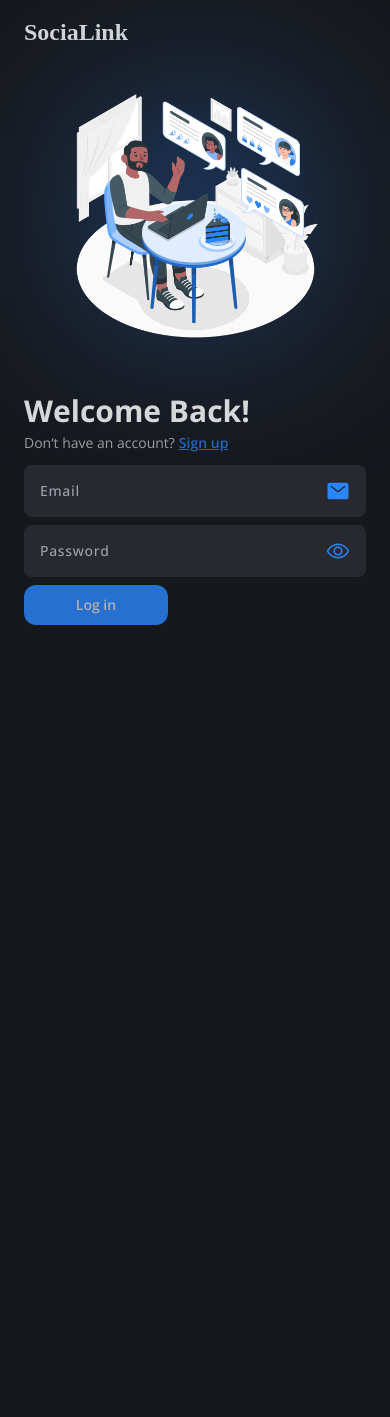
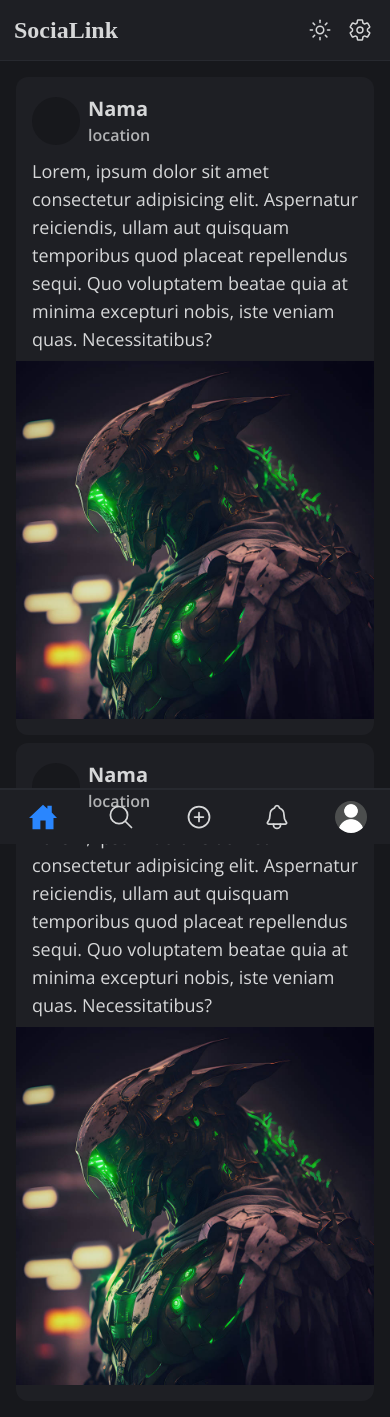
Before and after one commit to muhffikkri/social-media-backup, a React (Vite) app: page / in a window 390 px wide. Before the commit the page ends 844 px from the top, so only its background shows below. Built offline with nearby package versions, Linux system fonts and the light colour scheme.

Commit message:
First Commit

```diff
--- a/src/App.jsx
+++ b/src/App.jsx
@@ -5,6 +5,11 @@ import SignUp from "./pages/SignUp";
 import Home from "./pages/Home";
 import CreateProfile from "./pages/CreateProfile";
 import CreatePost from "./pages/CreatePost";
+import Notification from "./pages/Notification";
+import SearchPage from "./pages/SearchPage";
+
+import PageTester from "./pages/PageTester";
+
 import handleShowToast from "./functions/showToast";
 import { ToastContainer } from "react-toastify";
 import "react-toastify/dist/ReactToastify.css";
@@ -14,7 +19,7 @@ function App() {
 	return (
 		<>
 			<Routes>
-				<Route path="/" element={<Login handleShowToast={handleShowToast} />} />
+				<Route path="/" element={<PageTester handleShowToast={handleShowToast} />} />
 				<Route
 					path="/login"
 					element={<Login handleShowToast={handleShowToast} />}
@@ -26,9 +31,12 @@ function App() {
 				<Route
 					path="/create"
 					element={<CreateProfile handleShowToast={handleShowToast} />}
+
 				/>
 				<Route path="/post" element={<CreatePost />} />
 				<Route path="/home" element={<Home />} />
+				<Route path="/notification" element={<Notification />} />
+				<Route path="/search-page" element={<SearchPage/>} />
 				<Route path="*" element={<Error />} />
 			</Routes>
 
--- a/src/components/Friendlist.jsx
+++ b/src/components/Friendlist.jsx
@@ -1,4 +1,4 @@
-export default function Friendlist() {
+export default function Friendlist(Friends) {
 	// dummy
 	const friends = [
 		{
--- /dev/null
+++ b/src/pages/Notification.jsx
@@ -0,0 +1,61 @@
+import Friendlist from "../components/Friendlist";
+import Navbar from "../components/Navbar";
+
+export default function Notification() {
+  return (
+    <>
+      <Navbar />
+      <div className="xl:flex mt-[61px] md:mt-[73px] xl:ml-[288px] xl:justify-between xl:mr-[28%]">
+        {/* Main content */}
+        <div className="font-open-sans w-full py-2 px-4 mx-auto ">
+          {/* Posts container */}
+          <div className="w-full h-auto mt-2 " id="postsContainer">
+            <div className="w-full h-auto flex flex-col bg-d-primary rounded-xl mb-2">
+              <div className="flex flex-col p-4 pb-2">
+                <div className="w-full h-14 flex items-center" id="headerPost">
+                  <div className="w-12 h-12 rounded-full bg-d-bgc" id="image"></div>
+                  <div className="flex flex-col px-2 text-d-text" id="nameAndLocation">
+                    <p className="font-bold text-xl">Nama</p>
+                    <p className="font-semibold opacity-80">location</p>
+                  </div>
+                </div>
+                <div className="w-full h-auto pt-2">
+                  <p className="text-d-text text-lg text-left">
+                    Lorem, ipsum dolor sit amet consectetur adipisicing elit. Aspernatur reiciendis, ullam aut quisquam temporibus quod placeat repellendus sequi. Quo voluptatem beatae quia at minima excepturi nobis, iste veniam quas.
+                    Necessitatibus?
+                  </p>
+                </div>
+              </div>
+              <div className="w-full mb-4">
+                <img src="/images/alien.jpg" alt="" />
+              </div>
+            </div>
+            <div className="w-full h-auto flex flex-col bg-d-primary rounded-xl mb-2">
+              <div className="flex flex-col p-4 pb-2">
+                <div className="w-full h-14 flex items-center" id="headerPost">
+                  <div className="w-12 h-12 rounded-full bg-d-bgc" id="image"></div>
+                  <div className="flex flex-col px-2 text-d-text" id="nameAndLocation">
+                    <p className="font-bold text-xl">Nama</p>
+                    <p className="font-semibold opacity-80">location</p>
+                  </div>
+                </div>
+                <div className="w-full h-auto pt-2">
+                  <p className="text-d-text text-lg text-left">
+                    Lorem, ipsum dolor sit amet consectetur adipisicing elit. Aspernatur reiciendis, ullam aut quisquam temporibus quod placeat repellendus sequi. Quo voluptatem beatae quia at minima excepturi nobis, iste veniam quas.
+                    Necessitatibus?
+                  </p>
+                </div>
+              </div>
+              <div className="w-full mb-4">
+                <img src="/images/alien.jpg" alt="" />
+              </div>
+            </div>
+          </div>
+          {/* End Posts */}
+        </div>
+        {/* End main content */}
+        <Friendlist />
+      </div>
+    </>
+  );
+}
--- /dev/null
+++ b/src/pages/PageTester.jsx
@@ -0,0 +1,65 @@
+import Friendlist from "../components/Friendlist";
+import Navbar from "../components/Navbar";
+
+export default function PageTester() {
+  return (
+    <>
+      <Navbar />
+      <div className="xl:flex mt-[61px] md:mt-[73px] xl:ml-[288px] xl:justify-between xl:mr-[28%]">
+        {/* Main content */}
+        <div className="font-open-sans w-full py-2 px-4 mx-auto ">
+          {/* Posts container */}
+          <div className="w-full h-auto mt-2 " id="postsContainer">
+
+            {/* post */}
+            <div className="w-full h-auto flex flex-col bg-d-primary rounded-xl mb-2">
+              <div className="flex flex-col p-4 pb-2">
+                <div className="w-full h-14 flex items-center" id="headerPost">
+                  <div className="w-12 h-12 rounded-full bg-d-bgc" id="image"></div>
+                  <div className="flex flex-col px-2 text-d-text" id="nameAndLocation">
+                    <p className="font-bold text-xl">Nama</p>
+                    <p className="font-semibold opacity-80">location</p>
+                  </div>
+                </div>
+                <div className="w-full h-auto pt-2">
+                  <p className="text-d-text text-lg text-left">
+                    Lorem, ipsum dolor sit amet consectetur adipisicing elit. Aspernatur reiciendis, ullam aut quisquam temporibus quod placeat repellendus sequi. Quo voluptatem beatae quia at minima excepturi nobis, iste veniam quas.
+                    Necessitatibus?
+                  </p>
+                </div>
+              </div>
+              <div className="w-full mb-4">
+                <img src="/images/alien.jpg" alt="" />
+              </div>
+            </div>
+
+            <div className="w-full h-auto flex flex-col bg-d-primary rounded-xl mb-2">
+              <div className="flex flex-col p-4 pb-2">
+                <div className="w-full h-14 flex items-center" id="headerPost">
+                  <div className="w-12 h-12 rounded-full bg-d-bgc" id="image"></div>
+                  <div className="flex flex-col px-2 text-d-text" id="nameAndLocation">
+                    <p className="font-bold text-xl">Nama</p>
+                    <p className="font-semibold opacity-80">location</p>
+                  </div>
+                </div>
+                <div className="w-full h-auto pt-2">
+                  <p className="text-d-text text-lg text-left">
+                    Lorem, ipsum dolor sit amet consectetur adipisicing elit. Aspernatur reiciendis, ullam aut quisquam temporibus quod placeat repellendus sequi. Quo voluptatem beatae quia at minima excepturi nobis, iste veniam quas.
+                    Necessitatibus?
+                  </p>
+                </div>
+              </div>
+              <div className="w-full mb-4">
+                <img src="/images/alien.jpg" alt="" />
+              </div>
+            </div>
+
+          </div>
+          {/* End Posts */}
+        </div>
+        {/* End main content */}
+        <Friendlist />
+      </div>
+    </>
+  );
+}
--- /dev/null
+++ b/src/pages/SearchPage.jsx
@@ -0,0 +1,61 @@
+import Friendlist from "../components/Friendlist";
+import Navbar from "../components/Navbar";
+
+export default function SearchPage() {
+  return (
+    <>
+      <Navbar />
+      <div className="xl:flex mt-[61px] md:mt-[73px] xl:ml-[288px] xl:justify-between xl:mr-[28%]">
+        {/* Main content */}
+        <div className="font-open-sans w-full py-2 px-4 mx-auto ">
+          {/* Posts container */}
+          <div className="w-full h-auto mt-2 " id="postsContainer">
+            <div className="w-full h-auto flex flex-col bg-d-primary rounded-xl mb-2">
+              <div className="flex flex-col p-4 pb-2">
+                <div className="w-full h-14 flex items-center" id="headerPost">
+                  <div className="w-12 h-12 rounded-full bg-d-bgc" id="image"></div>
+                  <div className="flex flex-col px-2 text-d-text" id="nameAndLocation">
+                    <p className="font-bold text-xl">Nama</p>
+                    <p className="font-semibold opacity-80">location</p>
+                  </div>
+                </div>
+                <div className="w-full h-auto pt-2">
+                  <p className="text-d-text text-lg text-left">
+                    Lorem, ipsum dolor sit amet consectetur adipisicing elit. Aspernatur reiciendis, ullam aut quisquam temporibus quod placeat repellendus sequi. Quo voluptatem beatae quia at minima excepturi nobis, iste veniam quas.
+                    Necessitatibus?
+                  </p>
+                </div>
+              </div>
+              <div className="w-full mb-4">
+                <img src="/images/alien.jpg" alt="" />
+              </div>
+            </div>
+            <div className="w-full h-auto flex flex-col bg-d-primary rounded-xl mb-2">
+              <div className="flex flex-col p-4 pb-2">
+                <div className="w-full h-14 flex items-center" id="headerPost">
+                  <div className="w-12 h-12 rounded-full bg-d-bgc" id="image"></div>
+                  <div className="flex flex-col px-2 text-d-text" id="nameAndLocation">
+                    <p className="font-bold text-xl">Nama</p>
+                    <p className="font-semibold opacity-80">location</p>
+                  </div>
+                </div>
+                <div className="w-full h-auto pt-2">
+                  <p className="text-d-text text-lg text-left">
+                    Lorem, ipsum dolor sit amet consectetur adipisicing elit. Aspernatur reiciendis, ullam aut quisquam temporibus quod placeat repellendus sequi. Quo voluptatem beatae quia at minima excepturi nobis, iste veniam quas.
+                    Necessitatibus?
+                  </p>
+                </div>
+              </div>
+              <div className="w-full mb-4">
+                <img src="/images/alien.jpg" alt="" />
+              </div>
+            </div>
+          </div>
+          {/* End Posts */}
+        </div>
+        {/* End main content */}
+        <Friendlist />
+      </div>
+    </>
+  );
+}
```
